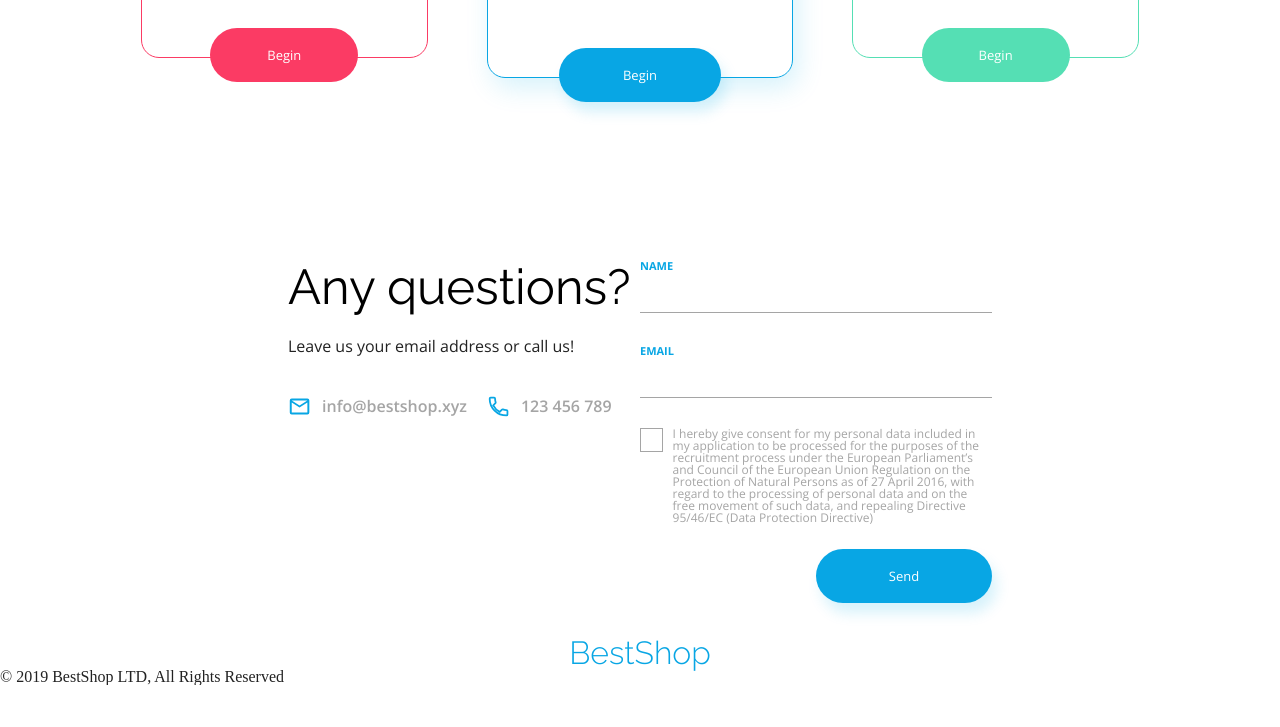
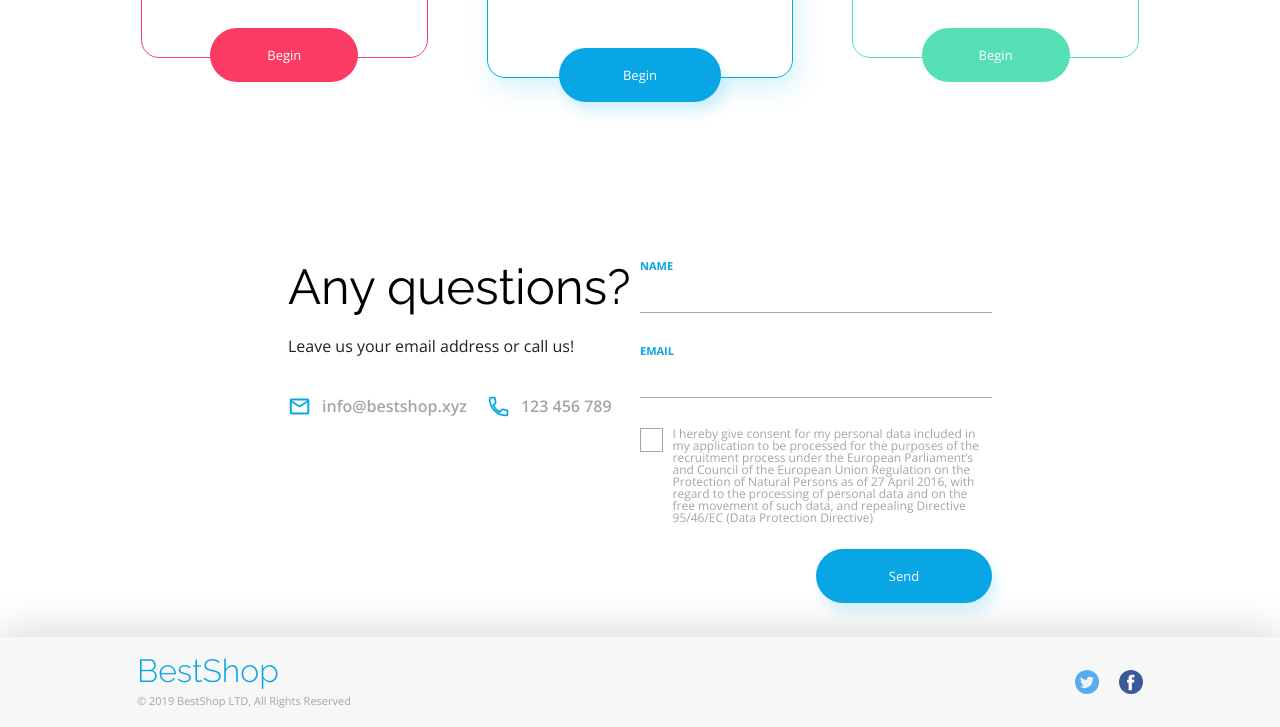
Before and after one commit to Arachnomorph/best-shop, a plain HTML site: page index.html in a window 1280 px wide. Shown: the part 3421-4148 px from the top of the page. Before the commit the page ends 4106 px from the top, so only its background shows below. Drawn offline with nearby package versions, Linux system fonts and the light colour scheme.

Commit message:
footer styles, minor footer structure fix

```diff
--- a/css/style.css
+++ b/css/style.css
@@ -656,3 +656,54 @@ input[type=checkbox]:checked {
     font-size:12px;
     color: var(--color-grey);
 }
+
+/* footer */
+
+footer {
+    width: 100%;
+    height: 90px;
+    background-color: var(--color-light-grey);
+    box-shadow: 0px -5px 40px var(--color-black-shadow);
+    padding: 0 137px;
+
+    display: flex;
+    justify-content: space-between;
+    align-items: center;
+}
+
+footer .logo {
+    justify-content: flex-start;
+}
+
+.copyright {
+    font-family: 'Open sans', sans-serif;
+    font-size: 11px;
+    line-height: 15px;
+    color: var(--color-grey);
+    margin-top: 6px;
+}
+
+.social {
+    width: 68px;
+    display: flex;
+    justify-content: space-between;
+    align-items: center;
+}
+
+.logo-twitter {
+    width: 24px;
+    height: 24px;
+    background-image: url("../assets/Twitter.svg");
+    background-repeat: no-repeat;
+    background-position: center;
+    background-size: cover;
+}
+
+.logo-facebook {
+    width: 24px;
+    height: 24px;
+    background-image: url("../assets/Facebook.svg");
+    background-repeat: no-repeat;
+    background-position: center;
+    background-size: cover;
+}
--- a/index.html
+++ b/index.html
@@ -182,16 +182,14 @@
     </div>
 </section>
 <footer>
-    <div class="footer-container">
         <div class="legal">
             <div class="logo">BestShop</div>
             <div class="copyright">© 2019 BestShop LTD, All Rights Reserved</div>
         </div>
         <div class="social">
-            <a href="#" class="logo-twitter"></a>
-            <a href="#" class="logo-facebook"></a>
+            <a href="https://twitter.com/" target="_blank" class="logo-twitter"></a>
+            <a href="https://facebook.com/" target="_blank" class="logo-facebook"></a>
         </div>
-    </div>
 </footer>
 </body>
 </html>
```
